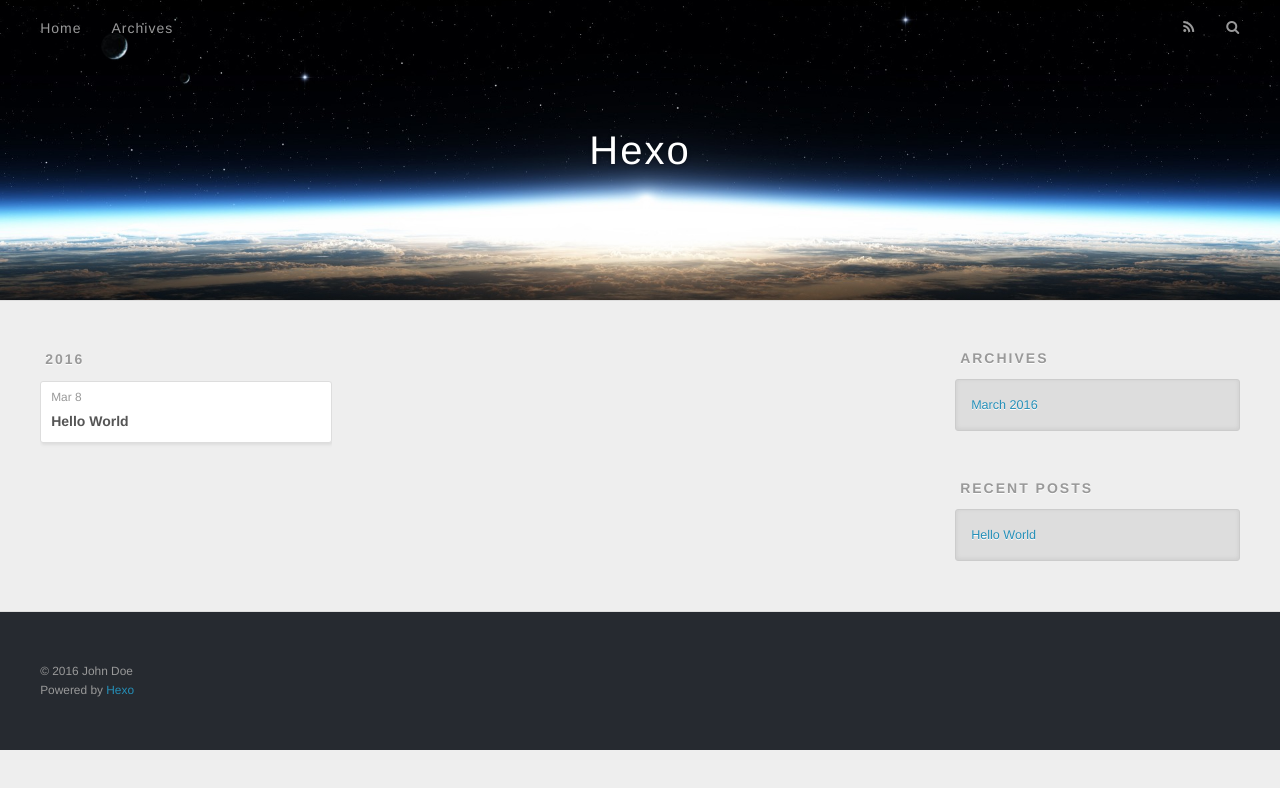
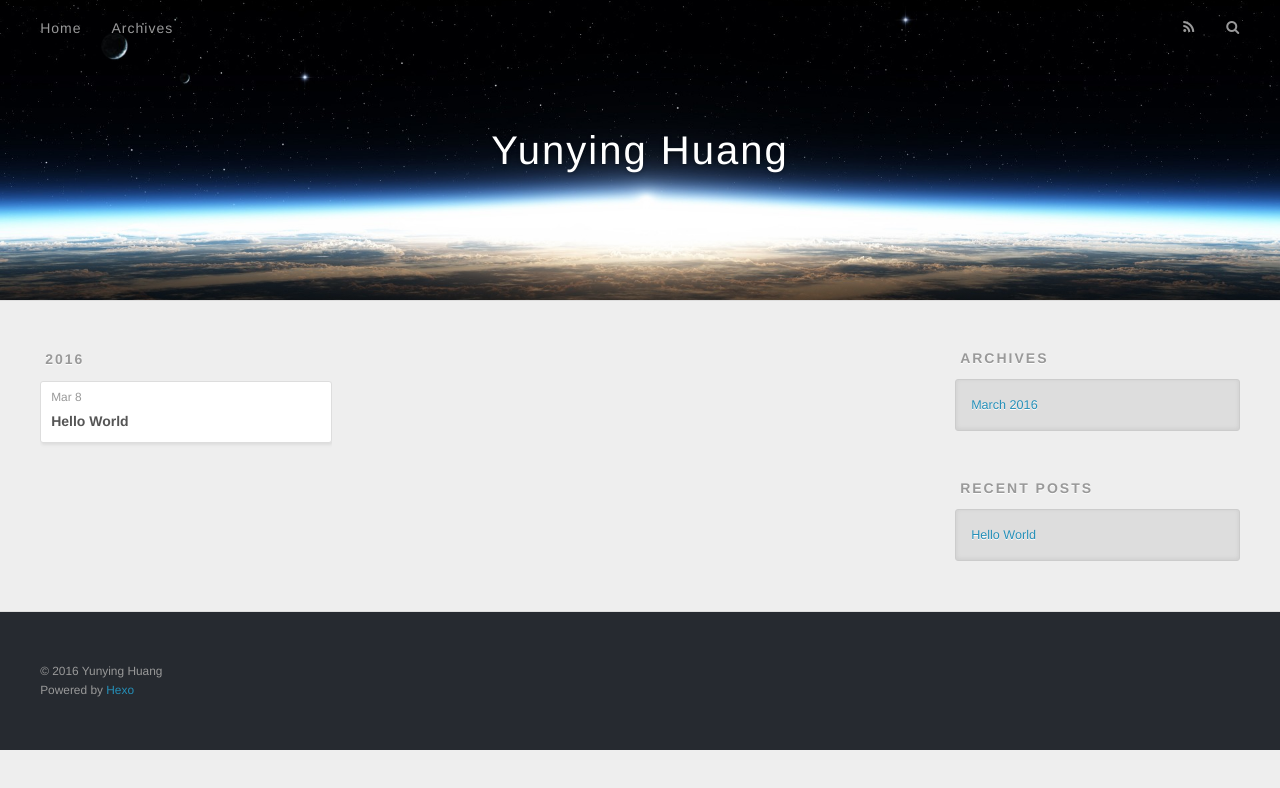
Before and after one commit to dyqally/yunyingh.github.io, a plain HTML site: page archives/2016/03/index.html in a window 1280 px wide. Drawn offline with nearby package versions, Linux system fonts and the light colour scheme.

Commit message:
Site updated: 2016-03-08 19:51:42

```diff
--- a/archives/2016/03/index.html
+++ b/archives/2016/03/index.html
@@ -3,19 +3,19 @@
 <head>
   <meta charset="utf-8">
 
-  <title>Archives: 2016/3 | Hexo</title>
+  <title>Archives: 2016/3 | Yunying Huang</title>
   <meta name="viewport" content="width=device-width, initial-scale=1, maximum-scale=1">
   <meta name="description">
 <meta property="og:type" content="website">
-<meta property="og:title" content="Hexo">
+<meta property="og:title" content="Yunying Huang">
 <meta property="og:url" content="http://yoursite.com/archives/2016/03/index.html">
-<meta property="og:site_name" content="Hexo">
+<meta property="og:site_name" content="Yunying Huang">
 <meta property="og:description">
 <meta name="twitter:card" content="summary">
-<meta name="twitter:title" content="Hexo">
+<meta name="twitter:title" content="Yunying Huang">
 <meta name="twitter:description">
 
-    <link rel="alternate" href="/atom.xml" title="Hexo" type="application/atom+xml">
+    <link rel="alternate" href="/atom.xml" title="Yunying Huang" type="application/atom+xml">
 
 
     <link rel="icon" href="/favicon.png">
@@ -36,7 +36,7 @@
   <div id="header-outer" class="outer">
     <div id="header-title" class="inner">
       <h1 id="logo-wrap">
-        <a href="/" id="logo">Hexo</a>
+        <a href="/" id="logo">Yunying Huang</a>
       </h1>
 
     </div>
@@ -140,7 +140,7 @@
 
   <div class="outer">
     <div id="footer-info" class="inner">
-      &copy; 2016 John Doe<br>
+      &copy; 2016 Yunying Huang<br>
       Powered by <a href="http://hexo.io/" target="_blank">Hexo</a>
     </div>
   </div>
```
Also changed, not shown: 2016/03/08/hello-world/index.html (+5 -5 lines), archives/2016/index.html (+7 -7 lines), archives/index.html (+7 -7 lines), index.html (+7 -7 lines).
